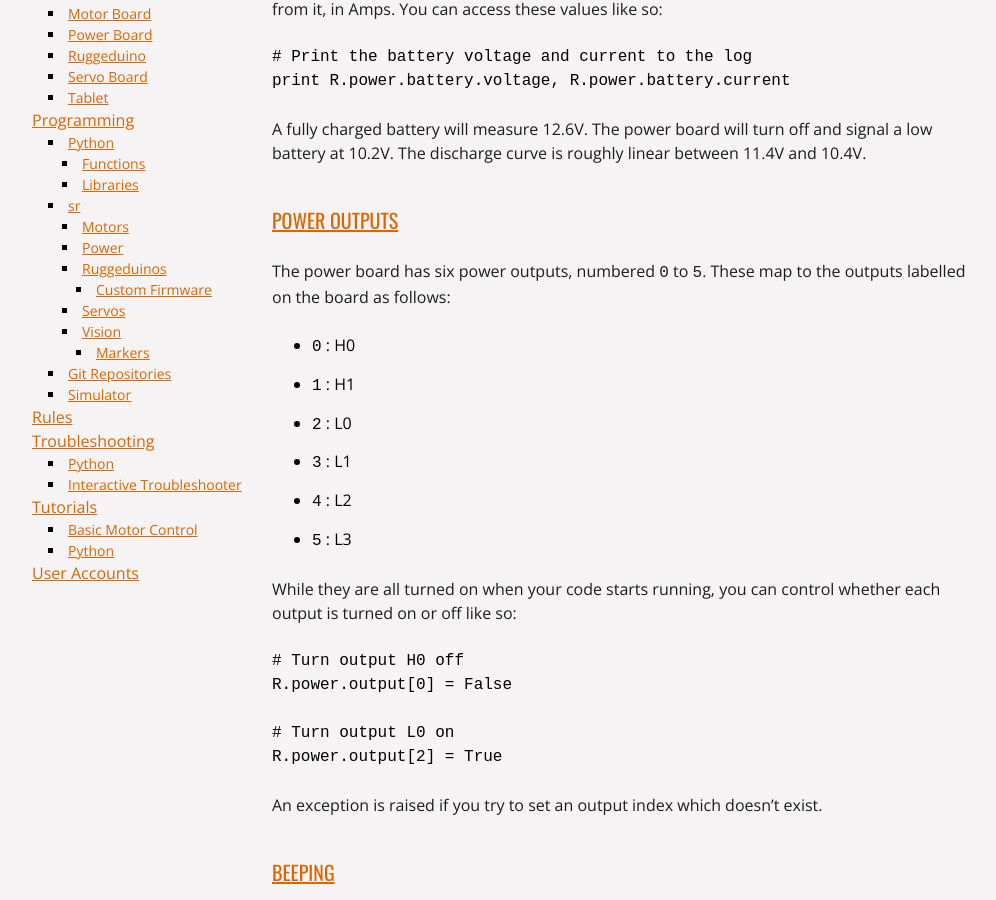
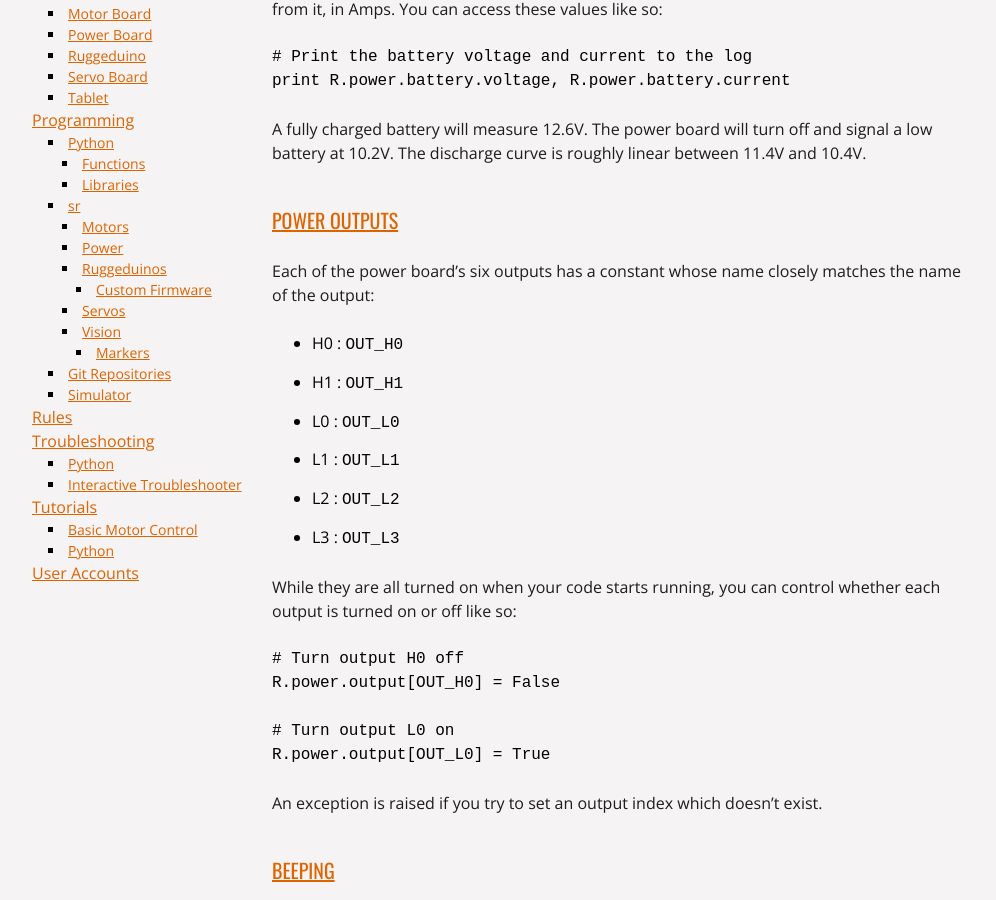
Before and after one commit to srobo/docs, a Jekyll site: the page built from programming/sr/power/index.md, in a window 1280 px wide and 900 px high, scrolled down 411 px. Shown: the whole window, without its empty margins (136-1132 px from the left). Built offline with Jekyll 4.4.1, drawn with Linux system fonts in a browser that asks for light colours; nearby versions of some CDN libraries; comment, search, counter and statistics services are not loaded.

Commit message:
Document the constants for the power board outputs
This is significanly more pleasant than using integer indices.
Note: this relies on sr-robot library changes which implement these
constants (Change-Id: Ibb264b5264673f5097c007c54ee280f5c90464f6;
https://saffron.studentrobotics.org/gerrit/2771).

Change-Id: I76b085132b790b269e204644485627e416aa23cb

```diff
--- a/programming/sr/power/index.md
+++ b/programming/sr/power/index.md
@@ -32,25 +32,25 @@ The discharge curve is roughly linear between 11.4V and 10.4V.
 [Power Outputs](#outputs) {#outputs}
 -------
 
-The power board has six power outputs, numbered `0` to `5`.
-These map to the outputs labelled on the board as follows:
+Each of the power board's six outputs has a constant whose name closely
+ matches the name of the output:
 
-* `0` : H0
-* `1` : H1
-* `2` : L0
-* `3` : L1
-* `4` : L2
-* `5` : L3
+* H0 : `OUT_H0`
+* H1 : `OUT_H1`
+* L0 : `OUT_L0`
+* L1 : `OUT_L1`
+* L2 : `OUT_L2`
+* L3 : `OUT_L3`
 
 While they are all turned on when your code starts running,
  you can control whether each output is turned on or off like so:
 
 ~~~~~ .python
 # Turn output H0 off
-R.power.output[0] = False
+R.power.output[OUT_H0] = False
 
 # Turn output L0 on
-R.power.output[2] = True
+R.power.output[OUT_L0] = True
 ~~~~~
 
 An exception is raised if you try to set an output index which doesn't exist.
```
